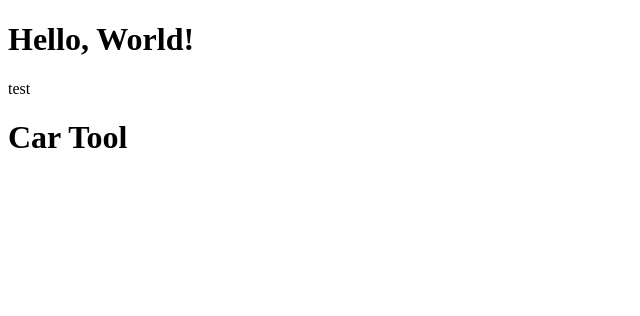
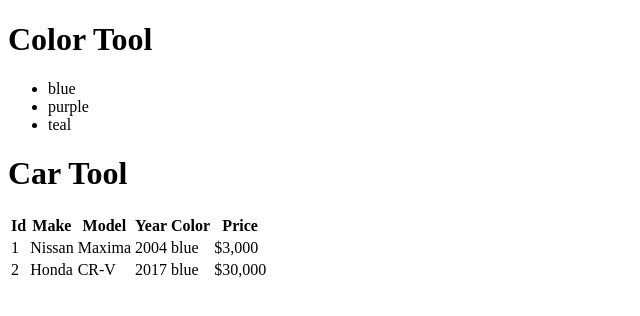
Before and after one commit to kelseyp1993/react-redux-typescript-course, a React (Create React App) app: page / in a window 1280 px wide. Shown: the top 316 px of the page, without its empty margins (0-640 px from the left). Built offline with nearby package versions, Linux system fonts and the light colour scheme.

Commit message:
Exercise 2

```diff
--- a/src/components/CarTool.tsx
+++ b/src/components/CarTool.tsx
@@ -8,5 +8,35 @@
         <header>
             <h1>Car Tool</h1>
         </header>
+        <table>
+            <thead>
+                <tr>
+                    <th>Id</th>
+                    <th>Make</th>
+                    <th>Model</th>
+                    <th>Year</th>
+                    <th>Color</th>
+                    <th>Price</th>
+                </tr>
+            </thead>
+            <tbody>
+                <tr>
+                    <td>1</td>
+                    <td>Nissan</td>
+                    <td>Maxima</td>
+                    <td>2004</td>
+                    <td>blue</td>
+                    <td>$3,000</td>
+                </tr>
+                <tr>
+                    <td>2</td>
+                    <td>Honda</td>
+                    <td>CR-V</td>
+                    <td>2017</td>
+                    <td>blue</td>
+                    <td>$30,000</td>
+                </tr>
+            </tbody>
+        </table>
     </>;
 }
--- /dev/null
+++ b/src/components/ColorTool.tsx
@@ -0,0 +1,17 @@
+import React from 'react';
+
+export function ColorTool() {
+  // intrinsic element, with ReactDOM, the HTML tags are all intrinsic
+  // reference the intrensic element using a string-based tag name
+  // JSX - starts with lower case letter
+  return <>
+        <header>
+            <h1>Color Tool</h1>
+        </header>
+        <ul>
+            <li>blue</li>
+            <li>purple</li>
+            <li>teal</li>
+        </ul>
+    </>;
+}
--- a/src/index.tsx
+++ b/src/index.tsx
@@ -3,7 +3,7 @@
 import ReactDOM from 'react-dom';
 
 // named import
-import { HelloWorld as HelloWorld2} from './components/HelloWorld';
+import { ColorTool } from './components/ColorTool';
 import { CarTool } from './components/CarTool';
 
 ReactDOM.render(
@@ -13,7 +13,7 @@
   // function is being passed in
   //- always start with an uppercase letter
   <>
-    <HelloWorld2 />
+    <ColorTool />
     <CarTool />
   </>,
   document.querySelector('#root'),
```
